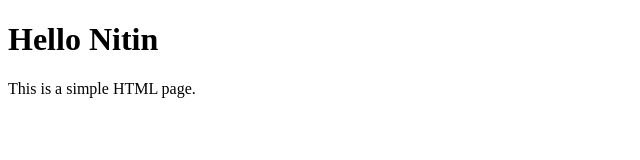
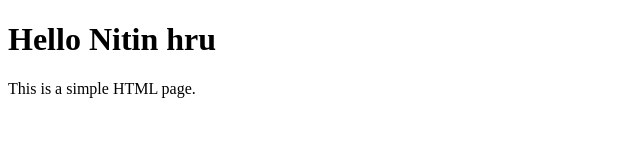
Before and after one commit to nitinpatil1-hue/pharmaproject, a plain HTML site: page index.html in a window 1280 px wide. Shown: the full height of the page, 0-640 px from the left. Drawn offline with Linux system fonts and the light colour scheme.

Commit message:
Update index.html

```diff
--- a/index.html
+++ b/index.html
@@ -4,7 +4,7 @@
     <title>Hello</title>
 </head>
 <body>
-    <h1>Hello Nitin</h1>
+    <h1>Hello Nitin hru</h1>
     <p>This is a simple HTML page.</p>
 </body>
 </html>
```
